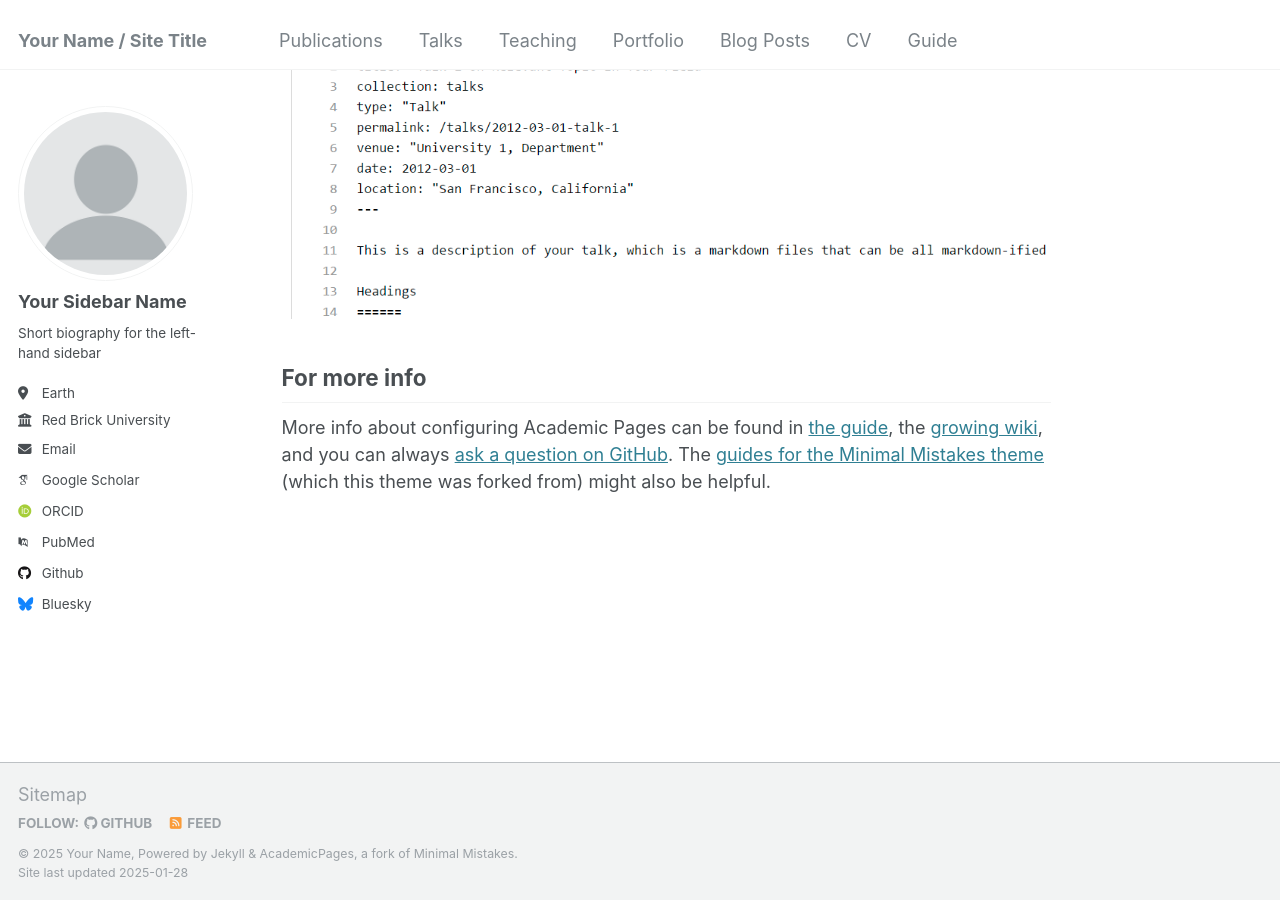
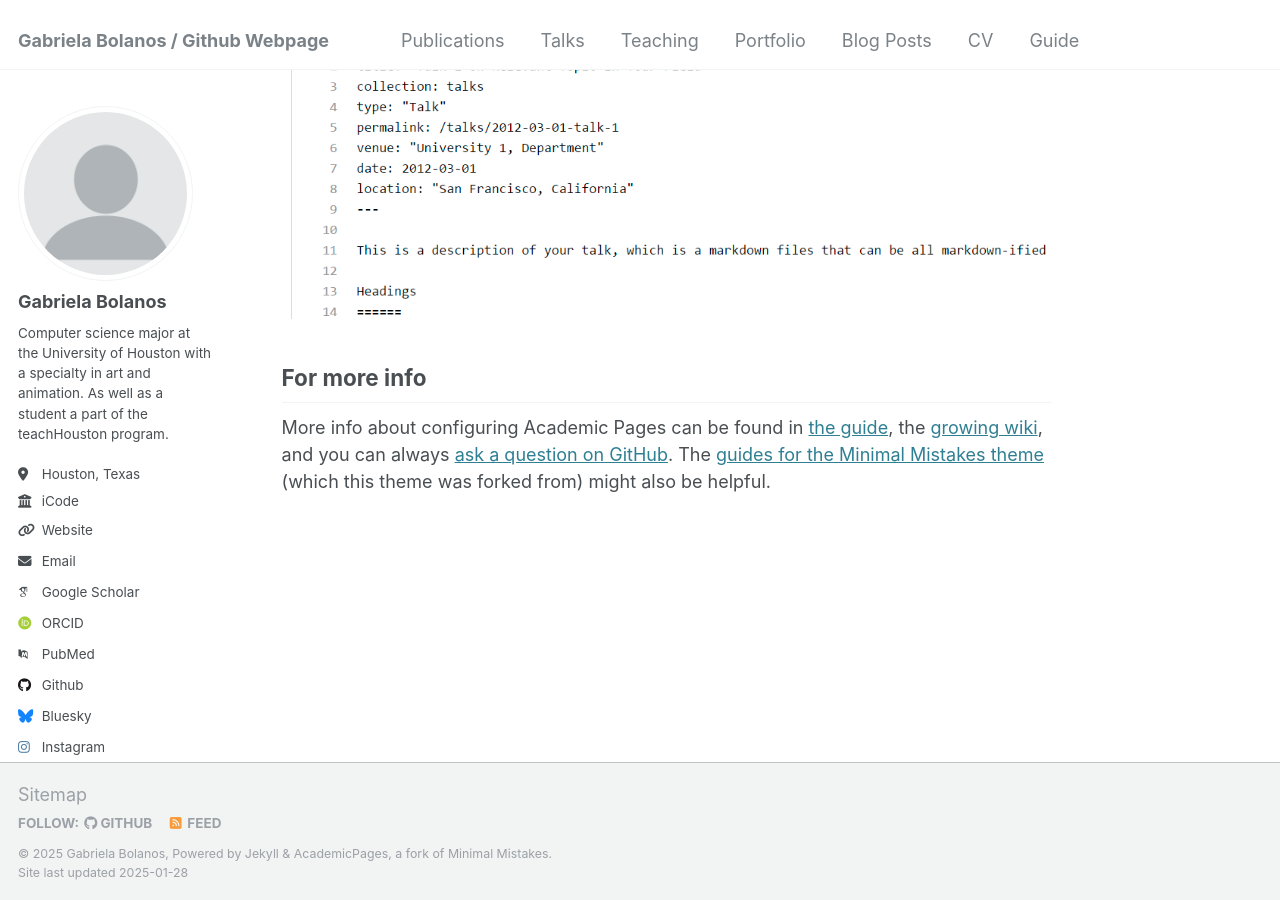
Before and after one commit to G-bolanos/g-bolanos, a Jekyll site: the page built from _pages/about.md, in a window 1280 px wide and 900 px high, scrolled down 2643 px. Built offline with Jekyll 4.4.1, drawn with Linux system fonts in a browser that asks for light colours; some web fonts are replaced.

Commit message:
Update _config.yml

```diff
--- a/_config.yml
+++ b/_config.yml
@@ -8,10 +8,10 @@
 
 # Basic Site Settings
 locale                   : "en-US"
-title                    : "Your Name / Site Title"
+title                    : "Gabriela Bolanos / Github Webpage"
 title_separator          : "-"
-name                     : &name "Your Name"
-description              : &description "personal description"
+name                     : &name "Gabriela Bolanos"
+description              : &description ""
 url                      : https://academicpages.github.io # the base hostname & protocol for your site e.g. "https://[your GitHub username].github.io"
 baseurl                  : "" # the subpath of your site, e.g. "/blog"
 repository               : "academicpages/academicpages.github.io"
@@ -22,12 +22,12 @@ repository               : "academicpages/academicpages.github.io"
 author:
   # Biographic information
   avatar           : "profile.png"
-  name             : "Your Sidebar Name"
+  name             : "Gabriela Bolanos"
   pronouns         : # example: "she/her"
-  bio              : "Short biography for the left-hand sidebar"
-  location         : "Earth"
-  employer         : "Red Brick University"
-  uri              : # URL
+  bio              : "Computer science major at the University of Houston with a specialty in art and animation. As well as a student a part of the teachHouston program."
+  location         : "Houston, Texas"
+  employer         : "iCode"
+  uri              : "www.linkedin.com/in/gabriela-bolanos-345860243"
   email            : "none@example.org"
 
   # Academic websites
@@ -56,7 +56,7 @@ author:
   goodreads        : # Username
   google_plus      : # Username
   keybase          : # Username
-  instagram        : # Username
+  instagram        : "@g.makes.art"
   lastfm           : # Username
   linkedin         : # Username
   mastodon         : # URL
```
